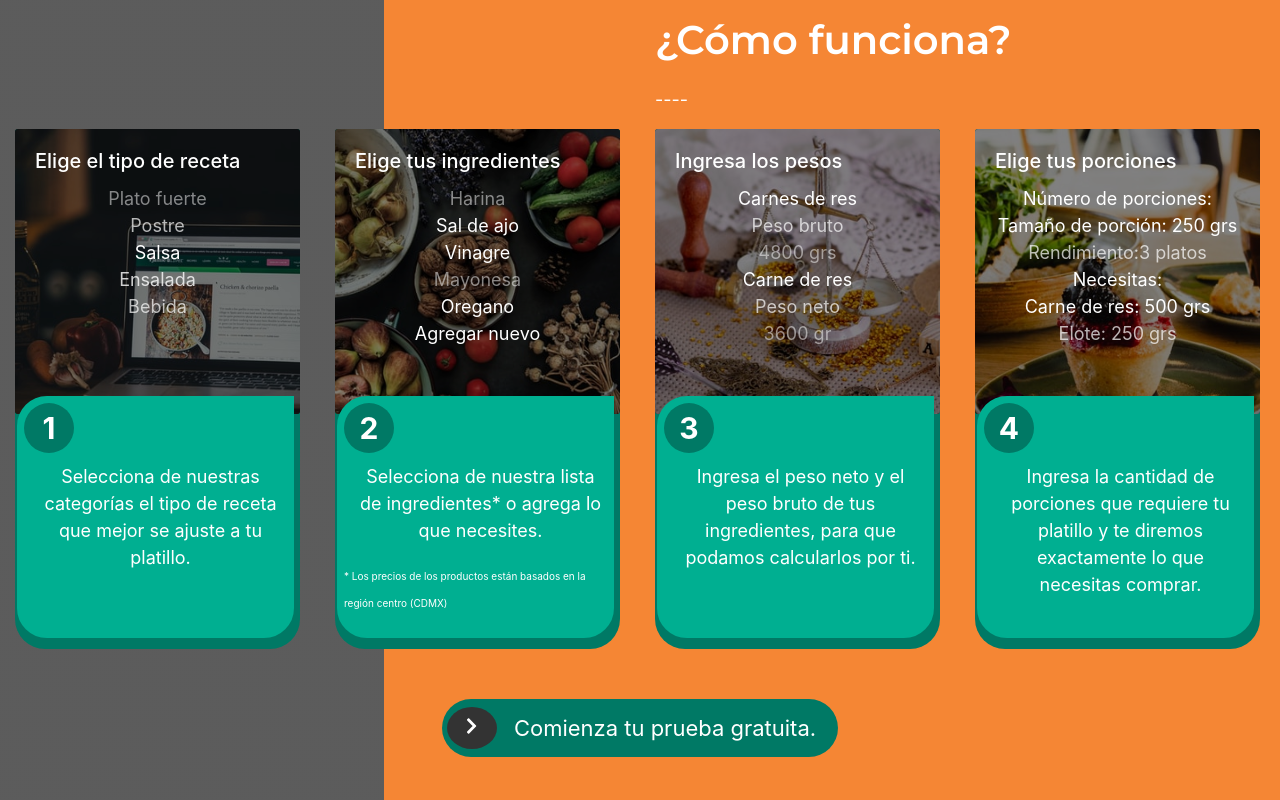
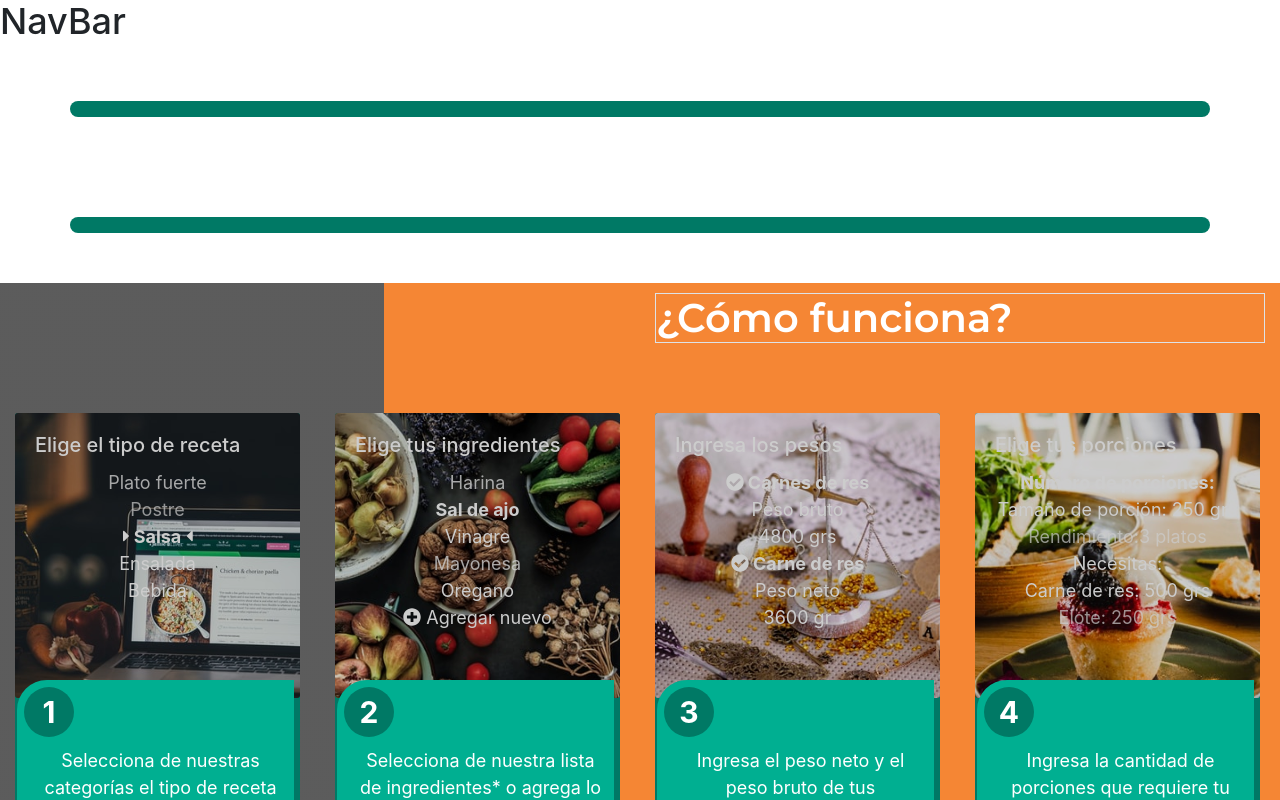
Before and after one commit to Standar-sazon/frontend_standar_sazon, a Next.js app: page / in a window 1280 px wide. Shown: the top 800 px of the page. Built offline with nearby package versions, Linux system fonts and the light colour scheme.

Commit message:
cambios de seccion-HowFuctions

```diff
--- a/components/CardHow.js
+++ b/components/CardHow.js
@@ -1,5 +1,4 @@
 import React from 'react'
-import styles from '../styles/components/_cardHow.module.scss'
 
 const CardHow = ({ children, backgroundSrc, title, step, content, subContent }) => {
   const subContentElement = subContent
@@ -7,12 +6,12 @@ const CardHow = ({ children, backgroundSrc, title, step, content, subContent })
     : null
 
   return (
-    <div className={`card ${styles.CardHow}`}>
+    <div className='card cardHow'>
       <div>
         <img
           src={backgroundSrc}
           layout='fill'
-          className={`card-img ${styles.image}`}
+          className='card-img image'
           alt='Card steps in image'
         />
       </div>
@@ -22,9 +21,9 @@ const CardHow = ({ children, backgroundSrc, title, step, content, subContent })
           {children}
         </div>
       </div>
-      <div className={`card-body ${styles.description}`}>
-        <div className={styles.step}>{step}</div>
-        <p className={styles.cardText}>{content}</p>
+      <div className='card-body description'>
+        <div className='step'>{step}</div>
+        <p className='cardText'>{content}</p>
         {subContentElement}
       </div>
     </div>
--- a/components/ContentCards.js
+++ b/components/ContentCards.js
@@ -1,55 +1,63 @@
 import React from 'react'
-import styles from '../styles/components/_cardHow.module.scss'
+import { FontAwesomeIcon } from '@fortawesome/react-fontawesome'
+import { faCaretRight, faCaretLeft, faPlusCircle, faCheckCircle } from '@fortawesome/free-solid-svg-icons'
 
 export const ContentCard1 = () => {
   return (
-    <ul className='list-unstyled text-center'>
-      <li className={styles.ingredient1Opacity}>Plato fuerte</li>
-      <li className={styles.ingredient2Opacity}>Postre</li>
-      <li className={styles.ingredient3Opacity}>Salsa</li>
-      <li className={styles.ingredient4Opacity}>Ensalada</li>
-      <li className={styles.ingredient5Opacity}>Bebida</li>
+    <ul className='list-unstyled text-center card-content-how'>
+      <li className='ingredient1Opacity'>Plato fuerte</li>
+      <li className='ingredient2Opacity'>Postre</li>
+      <li><FontAwesomeIcon icon={faCaretRight} /><strong> Salsa </strong><FontAwesomeIcon icon={faCaretLeft} />
+      </li>
+      <li className='ingredient4Opacity'>Ensalada</li>
+      <li className='ingredient5Opacity'>Bebida</li>
     </ul>
   )
 }
 
 export const ContentCard2 = () => {
   return (
-    <ul className='list-unstyled text-center'>
-      <li className={styles.ingredient1Opacity}>Harina</li>
-      <li className={styles.ingredient3Opacity}>Sal de ajo</li>
-      <li className={styles.ingredient3Opacity}>Vinagre</li>
-      <li className={styles.ingredient1Opacity}>Mayonesa</li>
-      <li className={styles.ingredient3Opacity}>Oregano</li>
-      <li className={styles.ingredient3Opacity}>Agregar nuevo</li>
+    <ul className='list-unstyled text-center card-content-how'>
+      <li className='ingredient1Opacity'>Harina</li>
+      <li><strong> Sal de ajo </strong></li>
+      <li className='ingredient3Opacity'>Vinagre</li>
+      <li className='ingredient1Opacity'>Mayonesa</li>
+      <li className='ingredient3Opacity'>Oregano</li>
+      <li className='ingredient3Opacity'>
+        <FontAwesomeIcon icon={faPlusCircle} />  Agregar nuevo
+      </li>
     </ul>
   )
 }
 
 export const ContentCard3 = () => {
   return (
-    <ul className='list-unstyled text-center'>
-      <li className={styles.ingredient3Opacity}>Carnes de res</li>
-      <li className={styles.ingredient2Opacity}>Peso bruto</li>
-      <li className={styles.ingredient1Opacity}>4800 grs</li>
+    <ul className='list-unstyled text-center card-content-how'>
+      <li>
+        <FontAwesomeIcon icon={faCheckCircle} /><strong> Carnes de res</strong>
+      </li>
+      <li className='ingredient4Opacity'>Peso bruto</li>
+      <li className='ingredient4Opacity'>4800 grs</li>
       <li />
-      <li className={styles.ingredient3Opacity2}>Carne de res</li>
-      <li className={styles.ingredient2Opacity}>Peso neto</li>
-      <li className={styles.ingredient1Opacity}>3600 gr</li>
+      <li>
+        <FontAwesomeIcon icon={faCheckCircle} /><strong> Carne de res</strong>
+      </li>
+      <li className='ingredient4Opacity'>Peso neto</li>
+      <li className='ingredient4Opacity'>3600 gr</li>
     </ul>
   )
 }
 
 export const ContentCard4 = () => {
   return (
-    <ul className='list-unstyled text-center'>
-      <li className={styles.ingredient3Opacity}>Número de porciones:</li>
-      <li className={styles.ingredient3Opacity}>Tamaño de porción: 250 grs</li>
-      <li className={styles.ingredient2Opacity}>Rendimiento:3 platos</li>
+    <ul className='list-unstyled text-center card-content-how'>
+      <li><strong>Número de porciones:</strong></li>
+      <li className='ingredient3Opacity'>Tamaño de porción: 250 grs</li>
+      <li className='ingredient2Opacity'>Rendimiento:3 platos</li>
       <li />
-      <li className={styles.ingredient3Opacity2}>Necesitas:</li>
-      <li className={styles.ingredient3Opacity}>Carne de res: 500 grs</li>
-      <li className={styles.ingredient2Opacity}>Elote: 250 grs</li>
+      <li className='ingredient3Opacity2'>Necesitas:</li>
+      <li className='ingredient3Opacity'>Carne de res: 500 grs</li>
+      <li className='ingredient2Opacity'>Elote: 250 grs</li>
     </ul>
   )
 }
--- a/components/CtaButton.js
+++ b/components/CtaButton.js
@@ -1,14 +1,12 @@
 import { FontAwesomeIcon } from '@fortawesome/react-fontawesome'
 import { faChevronRight } from '@fortawesome/free-solid-svg-icons'
 
-import styles from '../styles/components/_ctaButton.module.scss'
-
 const CtaButton = ({ icon, message }) => (
-  <div className={styles.container}>
-    <span className={styles.iconWrapper}>
+  <div className='container'>
+    <span className='iconWrapper'>
       <FontAwesomeIcon icon={icon} />
     </span>
-    <span className={styles.message}>{message}</span>
+    <span className='message'>{message}</span>
   </div>
 )
 
--- a/components/LayoutMaster.js
+++ b/components/LayoutMaster.js
@@ -1,10 +1,10 @@
 
 import Head from 'next/head'
 import React from 'react'
-//* import Nav from './Nav'
-// import Footer from './Footer'*//
+import Nav from './Nav'
+import Footer from './Footer'
 
-export default function LayoutMaster ({ children }) {
+export default function LayoutMaster({ children }) {
   return (
     <>
       <Head>
@@ -13,9 +13,9 @@ export default function LayoutMaster ({ children }) {
         <link rel='preconnect' href='https://fonts.gstatic.com' />
         <link href='https://fonts.googleapis.com/css2?family=Montserrat:wght@100;200;400;500;600;700;800;900&display=swap' rel='stylesheet' />
       </Head>
-
+      <Nav />
       {children}
-
+      <Footer />
     </>
   )
 }
--- a/pages/index.js
+++ b/pages/index.js
@@ -5,7 +5,7 @@ import CardHow from '../components/CardHow'
 import { ContentCard1, ContentCard2, ContentCard3, ContentCard4 } from '../components/ContentCards'
 import CtaButton from '../components/CtaButton'
 
-export default function Home () {
+export default function Home() {
   return (
     <Layout>
 
@@ -39,8 +39,7 @@ export default function Home () {
       <div className='container-fluid section-how-function'>
         <div className='row'>
           <div className='col-12 col-lg-6 offset-lg-6 how-it-works'>
-            <p className='font'>¿Cómo funciona?</p>
-            <p>----</p>
+            <h1 className='font border'>¿Cómo funciona?</h1>
           </div>
         </div>
         <div className='row'>
--- a/styles/app.scss
+++ b/styles/app.scss
@@ -10,5 +10,8 @@
 
 @import './pages/create';
 @import './pages/login';
+
 @import './components/navbar';
 @import './components/footer';
+@import './components/cardHow';
+@import './components/ctaButton';
--- a/styles/components/_cardHow.module.scss
+++ b/styles/components/_cardHow.scss
@@ -1,6 +1,5 @@
-@import '../variables';
 
-.CardHow {
+.cardHow {
   background-color: $dark-green;
   color: $white;
   width: 285px;
@@ -50,25 +49,30 @@
   $size-subtitle-desktop: 1rem;
 }
 .image {
-  filter: brightness(50%);
+  filter: brightness(80%);
  }
  .ingredient1Opacity{
-   opacity: 0.5;
-   font-size: 10;
+   opacity: 0.8;
+   font-size: 14;
  }
  .ingredient2Opacity{
   opacity: 0.7;
-  font-size: 10;
+  font-size: 14;
 }
 .ingredient3Opacity{
-  opacity: 4;
+  opacity: 1;
+  font-size: 16;
+}
+.ingredient4Opacity{
+  opacity: 1;
   font-size: 14;
 }
-.ingredient4Opacity{
-  opacity: 0.8;
-  font-size: 10;
+.ingredient5Opacity{
+  opacity: 1;
+  font-size: 14;
 }
-.ingredient5Opacity{
-  opacity: 0.7;
-  font-size: 10;
+
+.card-content-how{
+  position: relative;
+  z-index: 10;
 }
--- a/styles/components/_ctaButton.module.scss
+++ b/styles/components/_ctaButton.scss
@@ -1,4 +1,3 @@
-@import '../variables';
 
 .container {
   display: flex;
--- a/styles/pages/landing/_howFuctions.scss
+++ b/styles/pages/landing/_howFuctions.scss
@@ -1,4 +1,3 @@
-@import '../../variables';
 
 .section-how-function {
   background: linear-gradient(90deg, $dark-opacity 30%, $orange 30%);
@@ -13,4 +12,9 @@
   font-size: 40px;
   font-family: $font-family;
   font-weight: 600;
+  margin-bottom: 70px;
 }
+
+.border{
+  border-bottom: 10 px solid white;
+}
```
Also changed, not shown: public/images/images-card/Card_nueva_3.svg (added), public/images/images-card/Line.svg (added).
